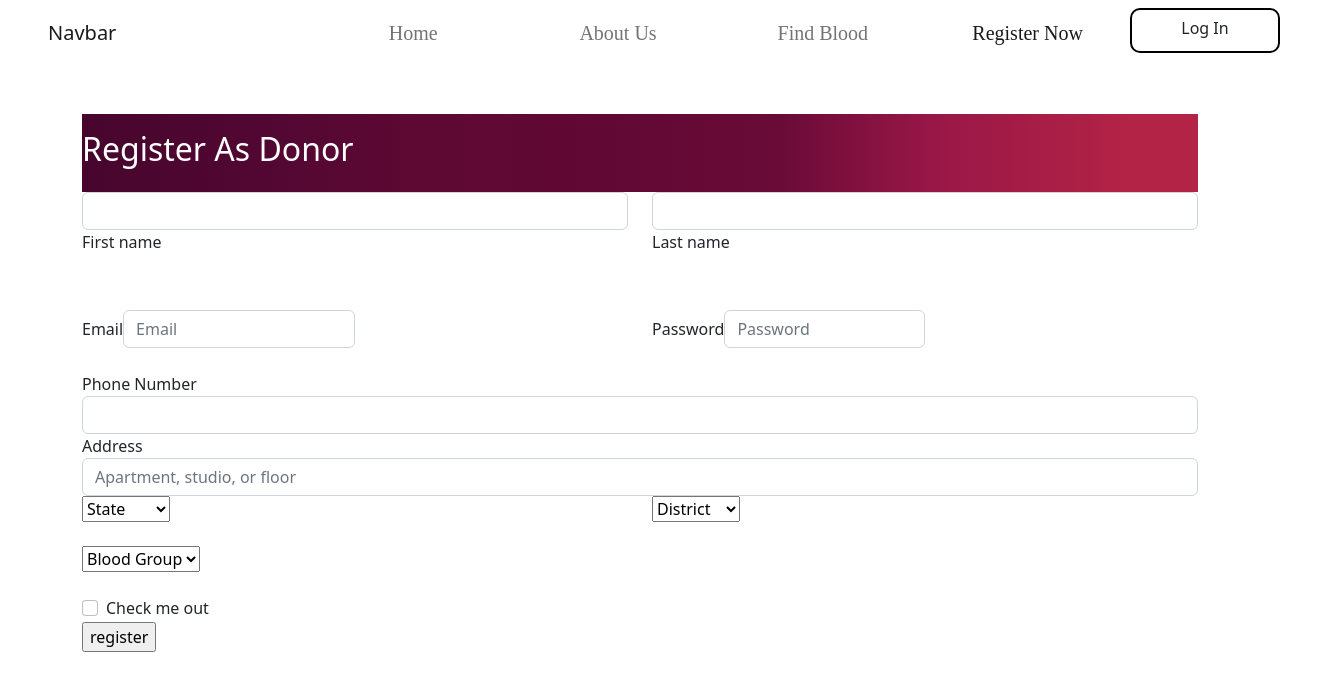
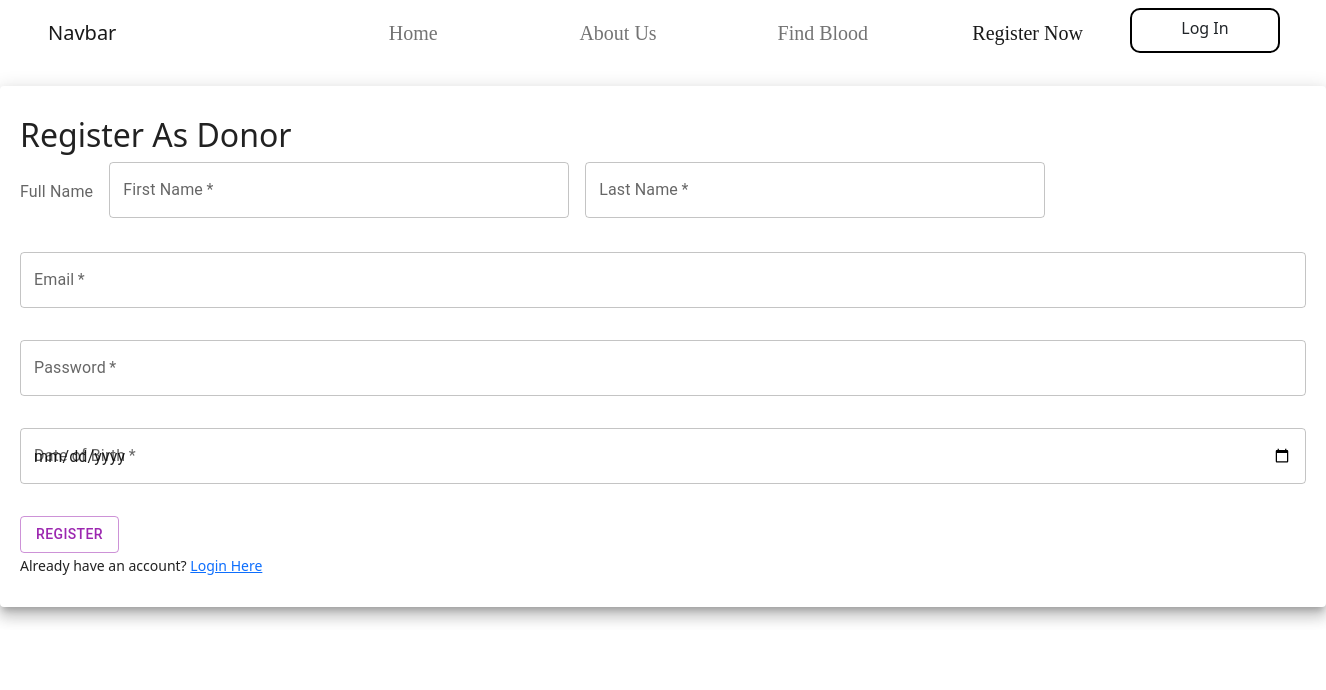
Before and after one commit to Roshroy/bloodTrial, a React (Create React App) app: page /register in a window 1280 px wide. Shown: the top 690 px of the page, 1326 px wide, since content can reach past the window. Built offline with nearby package versions, Linux system fonts and the light colour scheme.

Commit message:
material ui initial

```diff
--- a/package.json
+++ b/package.json
@@ -3,6 +3,9 @@
   "version": "0.1.0",
   "private": true,
   "dependencies": {
+    "@emotion/react": "^11.11.0",
+    "@emotion/styled": "^11.11.0",
+    "@mui/material": "^5.13.2",
     "@testing-library/jest-dom": "^5.16.5",
     "@testing-library/react": "^13.4.0",
     "@testing-library/user-event": "^13.5.0",
--- a/public/index.html
+++ b/public/index.html
@@ -24,8 +24,14 @@
       work correctly both with client-side routing and a non-root public URL.
       Learn how to configure a non-root public URL by running `npm run build`.
     -->
+    <link
+  rel="stylesheet"
+  href="https://fonts.googleapis.com/icon?family=Material+Icons"
+/>
+
     <title>React App</title>
   </head>
+
   <body>
     <noscript>You need to enable JavaScript to run this app.</noscript>
     <div id="root"></div>
--- a/src/App.css
+++ b/src/App.css
@@ -134,3 +134,7 @@ line-height: 43px; */
 color: #FFFFFF;
 
 }
+
+.h2 {
+  background: linear-gradient(90.1deg, #46052D -1.59%, #46052D -1.58%, #500732 14.15%, #5E0933 31.58%, #610834 46.9%, #6A0B37 62.75%, #991747 76.48%, #B32346 93.91%);
+}
--- a/src/App.js
+++ b/src/App.js
@@ -7,7 +7,9 @@ import Login from './component/Login';
 import { Route, Routes } from 'react-router-dom';
 import "./component/navbar.css";
 // import Nav from './component/Nav';
+import { Typography } from '@mui/material';
 import ErrorPage from './component/ErrorPage';
+import Register from './component/Register';
 
 export const App = () => {
   return (
@@ -16,7 +18,7 @@ export const App = () => {
        <Routes>
        <Route  path="/" element={  <Home />} />
        <Route  path="/about" element={  <About />} />
-       <Route  path="/register" element={  <Signup />} />
+       <Route  path="/register" element={  <Register />} />
        <Route  path="/login" element={  <Login />} />
        <Route path="" element={ <ErrorPage />}/>
        </Routes>
--- /dev/null
+++ b/src/component/Register.js
@@ -0,0 +1,161 @@
+import React, { useState } from "react";
+import {
+  TextField,
+  Button,
+  Container,
+  Stack,
+  Grid,
+  Paper,
+  InputLabel,
+  Box,
+  FormControl,
+} from "@mui/material";
+import { Link } from "react-router-dom";
+import { createTheme } from "@mui/material";
+import { StyledComponentProps, styled, Input } from "@mui/material";
+
+
+// const useStyles = styled((theme) => ({
+//   formControl: {
+//     display: "flex",
+//     flexDirection: "row",
+//     alignItems: "center",
+//   },
+//   label: {
+//     marginRight: theme.spacing(2),
+//   },
+// }));
+
+const Label = styled(InputLabel)({
+    marginRight: '50px',
+    marginLeft: '80px',// Adjust the margin as needed
+    display: 'flex',
+    alignItems: 'center',
+  });
+
+const Register = () => {
+//   const classes = useStyles();
+  const [firstName, setFirstName] = useState("");
+  const [lastName, setLastName] = useState("");
+  const [email, setEmail] = useState("");
+  const [dateOfBirth, setDateOfBirth] = useState("");
+  const [password, setPassword] = useState("");
+
+  function handleSubmit(event) {
+    event.preventDefault();
+    console.log(firstName, lastName, email, dateOfBirth, password);
+  }
+
+  // const headerStyle={}
+  const paperStyle = { padding: "30px 20px", width: 1326, margin: "20px auto" };
+  return (
+    <>
+      <React.Fragment>
+        <Grid>
+          <Paper elevation={10} style={paperStyle}>
+            <Grid>
+              <h2>Register As Donor</h2>
+            </Grid>
+            {/* <Box
+           component="form"
+           sx={{
+             '& .MuiTextField-root': { m: 1, width: '25ch' },
+           }}
+           display="flex" flexDirection="column" gap={16}
+           noValidate
+           autoComplete="off"
+            > */}
+
+            <form onSubmit={handleSubmit} action={<Link to="/login" />}>
+            <Box display="flex" flexDirection="column" gap={16} >
+            {/* <div> */}
+              <Stack spacing={2} direction="row" sx={{ marginBottom: 4 }}>
+
+              <Label htmlFor="input-field">Full Name</Label>
+
+                <TextField
+                  id="outlined-controlled"
+                //   sx={{
+                //     width: { sm: 200, md: 460 }
+                // }}
+                style = {{width: 460,height: 58}}
+                  type="text"
+                  variant="outlined"
+                  color="secondary"
+                  label="First Name"
+                  onChange={(e) => setFirstName(e.target.value)}
+                  value={firstName}
+                //   sx={{ mb: 102 }}
+                //   fullWidth
+                  required
+                />
+
+
+                <TextField
+                //   sx={{
+                //     width: { sm: 200, md: 468 }
+                // }}
+                style = {{width: 460,height: 58}}
+                  type="text"
+                  variant="outlined"
+                  color="secondary"
+                  label="Last Name"
+                  onChange={(e) => setLastName(e.target.value)}
+                  value={lastName}
+                //   fullWidth
+                  required
+                />
+
+
+              </Stack>
+              </Box>
+              {/* </div> */}
+              <TextField
+                type="email"
+                variant="outlined"
+                color="secondary"
+                label="Email"
+                onChange={(e) => setEmail(e.target.value)}
+                value={email}
+                fullWidth
+                required
+                sx={{ mb: 4 }}
+              />
+              <TextField
+                type="password"
+                variant="outlined"
+                color="secondary"
+                label="Password"
+                onChange={(e) => setPassword(e.target.value)}
+                value={password}
+                required
+                fullWidth
+                sx={{ mb: 4 }}
+              />
+              <TextField
+                type="date"
+                variant="outlined"
+                color="secondary"
+                label="Date of Birth"
+                onChange={(e) => setDateOfBirth(e.target.value)}
+                value={dateOfBirth}
+                fullWidth
+                required
+                sx={{ mb: 4 }}
+              />
+              <Button variant="outlined" color="secondary" type="submit">
+                Register
+              </Button>
+            </form>
+            <small>
+              Already have an account? <Link to="/login">Login Here</Link>
+            </small>
+
+          </Paper>
+        </Grid>
+      </React.Fragment>
+    </>
+  );
+};
+
+export default Register;
```
Also changed, not shown: src/component/Signup.js (line endings or trailing spaces), 1 other file (tests, documents, lock files or other folders).
